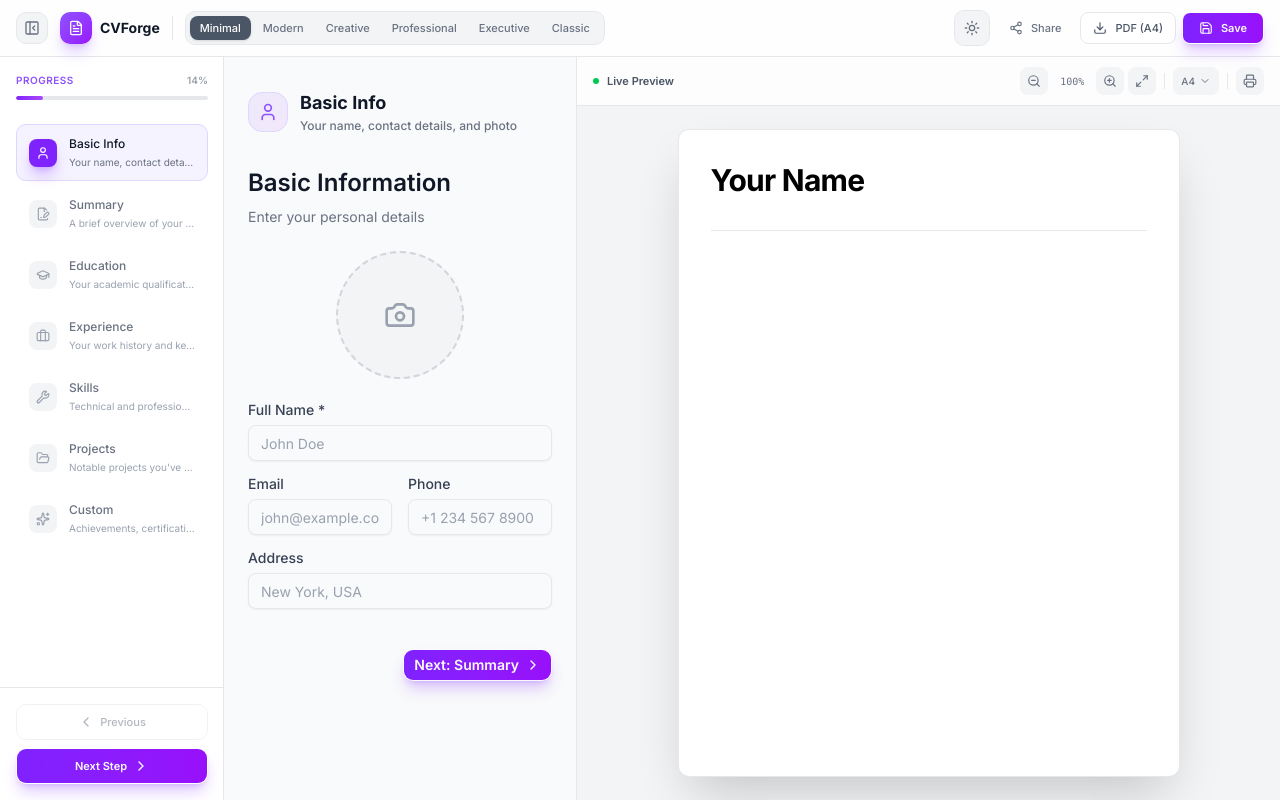
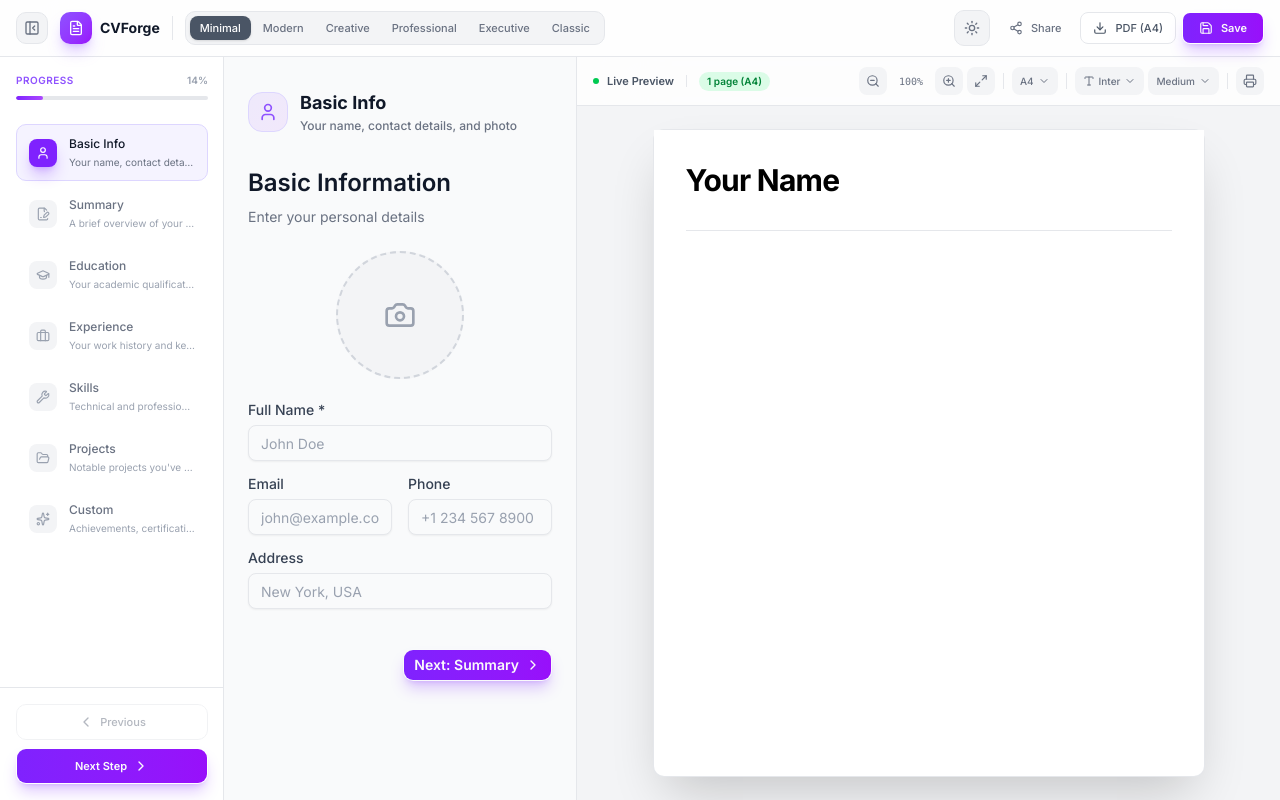
Before and after one commit to Sahil-Prajapati-8917/CV-Builder, a Next.js app: page /builder in a window 1280 px wide. Built offline with nearby package versions, Linux system fonts and the light colour scheme.

Commit message:
feat: Add font family and size customization with dynamic page count display in CV builder.

```diff
--- a/app/builder/page.tsx
+++ b/app/builder/page.tsx
@@ -5,7 +5,7 @@ import { STEPS } from "@/lib/types";
 import {
   ChevronLeft, ChevronRight, Save, Download, Share2, FileText, Eye,
   User, FileSignature, GraduationCap, Briefcase, Wrench, FolderOpen, Sparkles,
-  Printer, ZoomIn, ZoomOut, PanelLeftClose, PanelLeft, Maximize2
+  Printer, ZoomIn, ZoomOut, PanelLeftClose, PanelLeft, Maximize2, Type
 } from "lucide-react";
 import { Button } from "@/components/ui/button";
 import {
@@ -18,7 +18,7 @@ import html2canvas from "html2canvas";
 import jsPDF from "jspdf";
 import Link from "next/link";
 import { useRouter } from "next/navigation";
-import { useState, useRef } from "react";
+import { useState, useRef, useEffect, useCallback } from "react";
 import { toast } from "sonner";
 import { validateStep } from "@/lib/validation";
 
@@ -40,6 +40,21 @@ const paperSizes: Record<string, { label: string; w: number; h: number; ratio: s
   legal: { label: "Legal", w: 215.9, h: 355.6, ratio: "aspect-[2159/3556]" },
 };
 
+const fontFamilies = [
+  { name: "Inter", value: "Inter, sans-serif" },
+  { name: "Arial", value: "Arial, sans-serif" },
+  { name: "Georgia", value: "Georgia, serif" },
+  { name: "Times New Roman", value: "'Times New Roman', serif" },
+  { name: "Roboto", value: "Roboto, sans-serif" },
+  { name: "Lora", value: "Lora, serif" },
+];
+
+const fontSizes = [
+  { label: "Small", value: "12px" },
+  { label: "Medium", value: "14px" },
+  { label: "Large", value: "16px" },
+];
+
 export default function BuilderPage() {
   const router = useRouter();
   const { currentCV, currentStep, setCurrentStep, nextStep, prevStep, updateCurrentCV, saveCV } = useCVStore();
@@ -51,7 +66,36 @@ export default function BuilderPage() {
   const [sidebarOpen, setSidebarOpen] = useState(true);
   const [paperSize, setPaperSize] = useState("a4");
   const [showSizeMenu, setShowSizeMenu] = useState(false);
+  const [fontFamily, setFontFamily] = useState("Inter");
+  const [fontSize, setFontSize] = useState("14px");
+  const [showFontMenu, setShowFontMenu] = useState(false);
+  const [showFontSizeMenu, setShowFontSizeMenu] = useState(false);
+  const [pageCount, setPageCount] = useState(1);
+  const [paperHeightPx, setPaperHeightPx] = useState(0);
   const previewContainerRef = useRef<HTMLDivElement>(null);
+
+  // Measure CV preview height and calculate page count
+  const measurePages = useCallback(() => {
+    const el = document.getElementById("cv-preview");
+    if (!el) return;
+    const contentHeight = el.scrollHeight;
+    const paper = paperSizes[paperSize];
+    const pHeightPx = (paper.h * 96) / 25.4;
+    setPaperHeightPx(pHeightPx);
+    const pages = Math.max(1, Math.ceil(contentHeight / pHeightPx));
+    setPageCount(pages);
+  }, [paperSize]);
+
+  useEffect(() => {
+    const el = document.getElementById("cv-preview");
+    if (!el) return;
+    const observer = new ResizeObserver(() => {
+      requestAnimationFrame(() => measurePages());
+    });
+    observer.observe(el);
+    requestAnimationFrame(() => measurePages());
+    return () => observer.disconnect();
+  }, [measurePages, currentCV]);
 
   const validateCurrentStep = (): boolean => {
     const stepErrors = validateStep(currentStep, currentCV as unknown as Record<string, unknown>);
@@ -291,10 +335,18 @@ export default function BuilderPage() {
 
         {/* Preview Panel */}
         <div className={`${showMobilePreview ? "flex" : "hidden"} lg:flex flex-col w-full lg:w-[55%] bg-gray-100 dark:bg-zinc-950 border-l border-gray-200 dark:border-zinc-800/50`}>
-          <div className="px-4 py-2.5 bg-white/80 dark:bg-[#09090b]/80 backdrop-blur-2xl border-b border-gray-200 dark:border-zinc-800/50 flex items-center justify-between shrink-0">
+          <div className="px-4 py-2.5 bg-white/80 dark:bg-[#09090b]/80 backdrop-blur-2xl border-b border-gray-200 dark:border-zinc-800/50 flex items-center justify-between shrink-0 relative z-30">
             <div className="flex items-center gap-2">
               <div className="w-1.5 h-1.5 rounded-full bg-green-500 animate-pulse" />
               <span className="text-[11px] font-semibold text-gray-600 dark:text-zinc-400">Live Preview</span>
+              <div className="w-px h-3 bg-gray-200 dark:bg-zinc-800 mx-1" />
+              <span className={`text-[10px] font-semibold px-2 py-0.5 rounded-full ${
+                pageCount > 1
+                  ? "bg-amber-100 dark:bg-amber-500/20 text-amber-700 dark:text-amber-400"
+                  : "bg-green-100 dark:bg-green-500/20 text-green-700 dark:text-green-400"
+              }`}>
+                {pageCount} {pageCount === 1 ? "page" : "pages"} ({currentPaper.label})
+              </span>
             </div>
             <div className="flex items-center gap-1">
               <button onClick={() => setZoom(z => Math.max(0.4, z - 0.1))} className="w-7 h-7 rounded-md bg-gray-100 dark:bg-white/5 hover:bg-gray-200 dark:hover:bg-white/10 flex items-center justify-center text-gray-500 dark:text-zinc-500 hover:text-gray-900 dark:hover:text-white transition-all">
@@ -326,6 +378,45 @@ export default function BuilderPage() {
                 )}
               </div>
               <div className="w-px h-4 bg-gray-200 dark:bg-zinc-800 mx-1" />
+
+              {/* Font Family Selector */}
+              <div className="relative">
+                <button onClick={() => { setShowFontMenu(!showFontMenu); setShowFontSizeMenu(false); setShowSizeMenu(false); }}
+                  className="h-7 px-2 rounded-md bg-gray-100 dark:bg-white/5 hover:bg-gray-200 dark:hover:bg-white/10 flex items-center gap-1 text-gray-500 dark:text-zinc-500 hover:text-gray-900 dark:hover:text-white transition-all text-[10px] font-medium">
+                  <Type className="h-3 w-3" /> {fontFamily} <ChevronRight className="h-3 w-3 rotate-90" />
+                </button>
+                {showFontMenu && (
+                  <div className="absolute top-full right-0 mt-1 bg-white dark:bg-zinc-900 border border-gray-200 dark:border-zinc-700 rounded-lg shadow-2xl overflow-hidden z-50 min-w-[140px]">
+                    {fontFamilies.map((font) => (
+                      <button key={font.name} onClick={() => { setFontFamily(font.name); setShowFontMenu(false); }}
+                        className={`w-full px-3 py-2 text-left text-[11px] hover:bg-violet-50 dark:hover:bg-violet-500/10 transition-all ${fontFamily === font.name ? "text-violet-600 dark:text-violet-400 bg-violet-50 dark:bg-violet-500/5" : "text-gray-600 dark:text-zinc-400 hover:text-gray-900 dark:hover:text-white"}`}
+                        style={{ fontFamily: font.value }}>
+                        {font.name}
+                      </button>
+                    ))}
+                  </div>
+                )}
+              </div>
+
+              {/* Font Size Selector */}
+              <div className="relative">
+                <button onClick={() => { setShowFontSizeMenu(!showFontSizeMenu); setShowFontMenu(false); setShowSizeMenu(false); }}
+                  className="h-7 px-2 rounded-md bg-gray-100 dark:bg-white/5 hover:bg-gray-200 dark:hover:bg-white/10 flex items-center gap-1 text-gray-500 dark:text-zinc-500 hover:text-gray-900 dark:hover:text-white transition-all text-[10px] font-medium">
+                  {fontSizes.find(f => f.value === fontSize)?.label || "Medium"} <ChevronRight className="h-3 w-3 rotate-90" />
+                </button>
+                {showFontSizeMenu && (
+                  <div className="absolute top-full right-0 mt-1 bg-white dark:bg-zinc-900 border border-gray-200 dark:border-zinc-700 rounded-lg shadow-2xl overflow-hidden z-50 min-w-[90px]">
+                    {fontSizes.map((size) => (
+                      <button key={size.value} onClick={() => { setFontSize(size.value); setShowFontSizeMenu(false); }}
+                        className={`w-full px-3 py-2 text-left text-[11px] hover:bg-violet-50 dark:hover:bg-violet-500/10 transition-all ${fontSize === size.value ? "text-violet-600 dark:text-violet-400 bg-violet-50 dark:bg-violet-500/5" : "text-gray-600 dark:text-zinc-400 hover:text-gray-900 dark:hover:text-white"}`}>
+                        {size.label} ({size.value})
+                      </button>
+                    ))}
+                  </div>
+                )}
+              </div>
+
+              <div className="w-px h-4 bg-gray-200 dark:bg-zinc-800 mx-1" />
               <button onClick={handlePrint} className="w-7 h-7 rounded-md bg-gray-100 dark:bg-white/5 hover:bg-gray-200 dark:hover:bg-white/10 flex items-center justify-center text-gray-500 dark:text-zinc-500 hover:text-gray-900 dark:hover:text-white transition-all">
                 <Printer className="h-3.5 w-3.5" />
               </button>
@@ -335,12 +426,28 @@ export default function BuilderPage() {
             </div>
           </div>
 
-          <div ref={previewContainerRef} className="flex-1 overflow-auto p-6 flex justify-center" onClick={() => setShowSizeMenu(false)}>
+          <div ref={previewContainerRef} className="flex-1 overflow-auto p-6 flex justify-center" onClick={() => { setShowSizeMenu(false); setShowFontMenu(false); setShowFontSizeMenu(false); }}>
             <div style={{ transform: `scale(${zoom})`, transformOrigin: "top center" }}
-              className={`shadow-2xl rounded-lg overflow-hidden bg-white shadow-black/20 dark:shadow-black/50 ring-1 ring-gray-200 dark:ring-white/5 transition-all duration-300 w-[500px] ${currentPaper.ratio}`}>
-              <div id="cv-preview" className="w-full h-full overflow-hidden">
+              className="relative shadow-2xl rounded-lg bg-white shadow-black/20 dark:shadow-black/50 ring-1 ring-gray-200 dark:ring-white/5 transition-all duration-300 w-[550px] min-h-fit">
+              <div id="cv-preview" style={{ fontFamily: fontFamilies.find(f => f.name === fontFamily)?.value || "Inter, sans-serif", fontSize }}>
                 <CVTemplateRenderer data={currentCV} />
               </div>
+
+              {/* Page Break Lines */}
+              {pageCount > 1 && paperHeightPx > 0 && Array.from({ length: pageCount - 1 }, (_, i) => (
+                <div
+                  key={i}
+                  className="absolute left-0 right-0 z-20 pointer-events-none"
+                  style={{ top: `${paperHeightPx * (i + 1)}px` }}
+                >
+                  <div className="relative">
+                    <div className="border-t-2 border-dashed border-red-400 dark:border-red-500" />
+                    <div className="absolute -top-3 left-1/2 -translate-x-1/2 bg-red-500 text-white text-[9px] font-bold px-2 py-0.5 rounded-full shadow-sm whitespace-nowrap">
+                      Page {i + 1} end
+                    </div>
+                  </div>
+                </div>
+              ))}
             </div>
           </div>
         </div>
--- a/components/templates/classic-template.tsx
+++ b/components/templates/classic-template.tsx
@@ -12,7 +12,7 @@ export function ClassicTemplate({ data }: ClassicTemplateProps) {
   const languages = data.customSections.find((s) => s.type === "languages")?.items || [];
 
   return (
-    <div className="cv-template bg-white text-black p-8 max-w-[800px] mx-auto font-sans text-[11px] leading-relaxed">
+    <div className="cv-template bg-white text-black p-8 font-sans text-[11px] leading-relaxed">
       {/* Header */}
       <header className="text-center mb-4">
         <h1 className="text-xl font-bold uppercase tracking-wider">
--- a/components/templates/creative-template.tsx
+++ b/components/templates/creative-template.tsx
@@ -12,7 +12,7 @@ export function CreativeTemplate({ data }: CreativeTemplateProps) {
   const languages = data.customSections.find((s) => s.type === "languages")?.items || [];
 
   return (
-    <div className="cv-template bg-white text-gray-800 max-w-[800px] mx-auto font-sans">
+    <div className="cv-template bg-white text-gray-800 font-sans">
       {/* Header with accent bar */}
       <header className="relative">
         <div className="h-2 bg-gradient-to-r from-violet-600 via-purple-600 to-pink-600" />
--- a/components/templates/executive-template.tsx
+++ b/components/templates/executive-template.tsx
@@ -12,7 +12,7 @@ export function ExecutiveTemplate({ data }: ExecutiveTemplateProps) {
   const languages = data.customSections.find((s) => s.type === "languages")?.items || [];
 
   return (
-    <div className="cv-template bg-white text-gray-800 p-10 max-w-[800px] mx-auto font-sans">
+    <div className="cv-template bg-white text-gray-800 p-10 font-sans">
       {/* Header */}
       <header className="mb-8">
         <h1 className="text-3xl font-light tracking-tight text-gray-900">
--- a/components/templates/minimal-template.tsx
+++ b/components/templates/minimal-template.tsx
@@ -13,7 +13,7 @@ export function MinimalTemplate({ data }: MinimalTemplateProps) {
   const languages = data.customSections.find((s) => s.type === "languages")?.items || [];
 
   return (
-    <div className="cv-template bg-white text-black p-8 max-w-[800px] mx-auto font-sans">
+    <div className="cv-template bg-white text-black p-8 font-sans">
       <header className="mb-8 border-b border-gray-200 pb-6">
         <div className="flex items-start gap-6">
           {data.profileImage && (
--- a/components/templates/modern-template.tsx
+++ b/components/templates/modern-template.tsx
@@ -12,7 +12,7 @@ export function ModernTemplate({ data }: ModernTemplateProps) {
   const languages = data.customSections.find((s) => s.type === "languages")?.items || [];
 
   return (
-    <div className="cv-template bg-white text-gray-800 p-8 max-w-[800px] mx-auto font-sans">
+    <div className="cv-template bg-white text-gray-800 p-8 font-sans">
       {/* Header */}
       <header className="mb-6">
         <h1 className="text-3xl font-bold text-slate-900">{data.name || "Your Name"}</h1>
--- a/components/templates/professional-template.tsx
+++ b/components/templates/professional-template.tsx
@@ -12,7 +12,7 @@ export function ProfessionalTemplate({ data }: ProfessionalTemplateProps) {
   const languages = data.customSections.find((s) => s.type === "languages")?.items || [];
 
   return (
-    <div className="cv-template bg-white text-gray-900 p-10 max-w-[800px] mx-auto font-serif">
+    <div className="cv-template bg-white text-gray-900 p-10 font-serif">
       {/* Header */}
       <header className="text-center mb-8 pb-6 border-b-2 border-gray-800">
         <h1 className="text-3xl font-bold tracking-wide uppercase text-gray-900">
```
